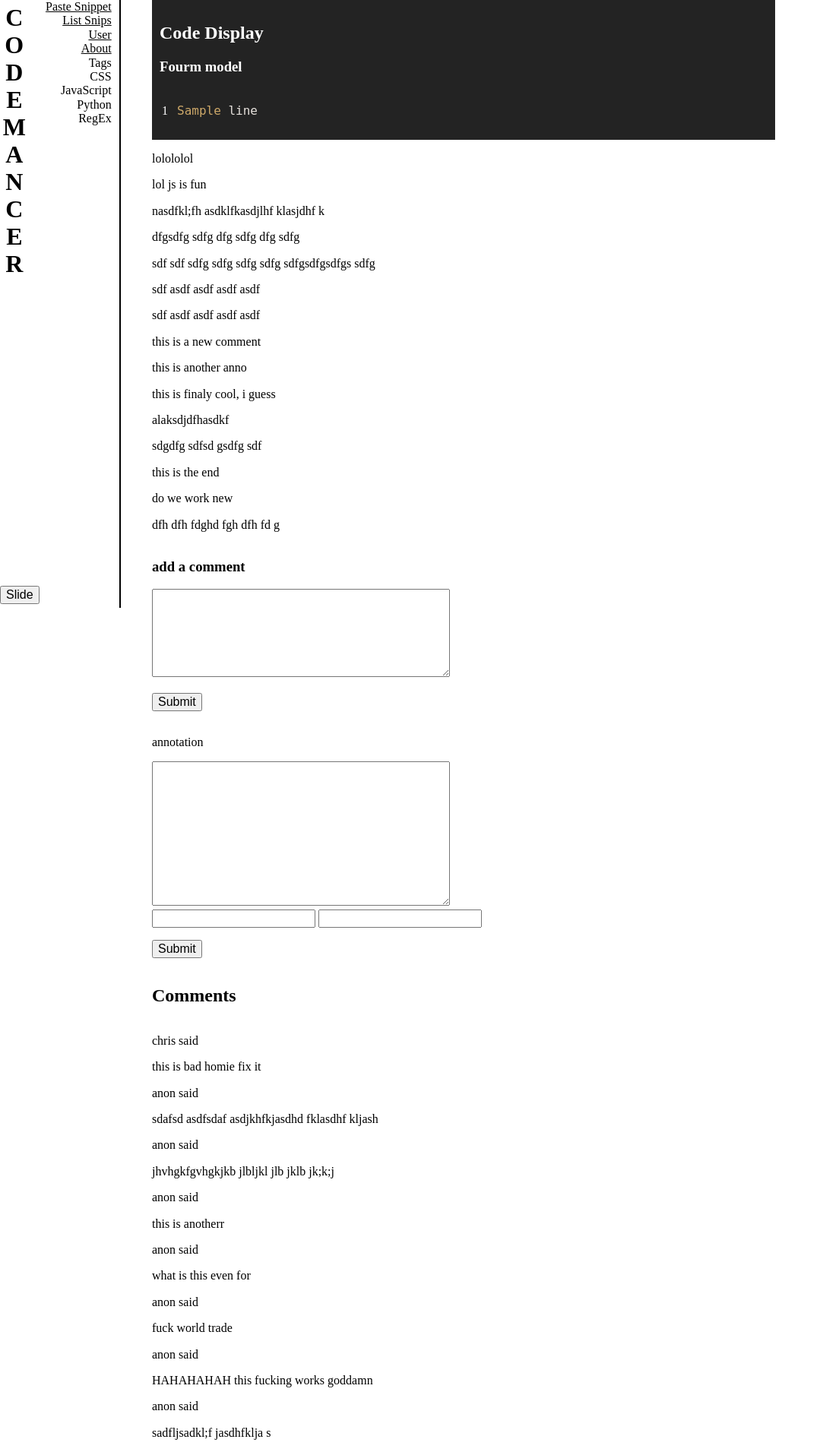
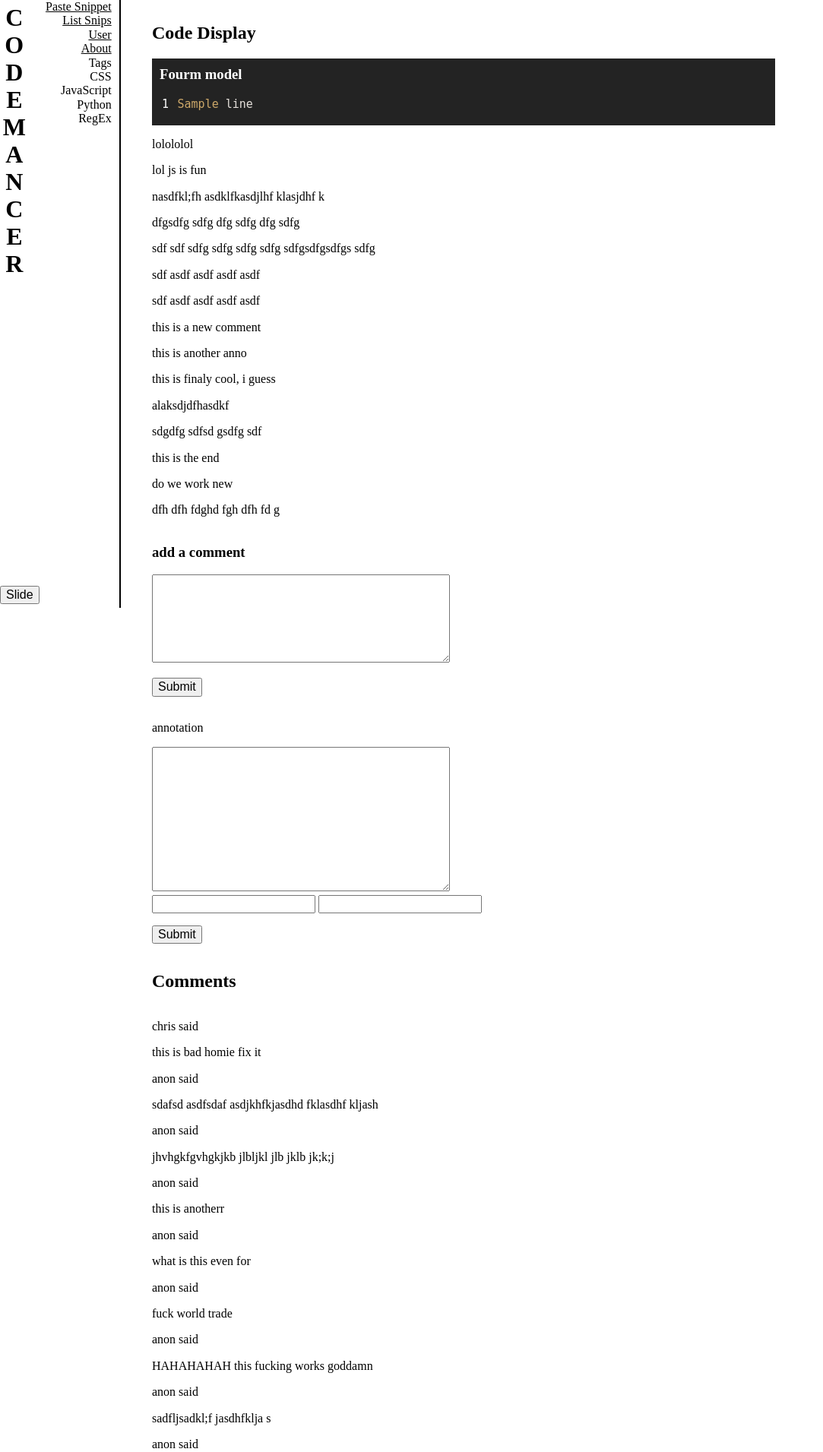
Before and after one commit to chrisrhayden/codemancer, a Django app: template pages/templates/detail.html in a window 1280 px wide. Shown: the top 1911 px of the page at 76% size, without its empty margins (0-1083 px from the left). Run offline with Django 3.2, Linux system fonts and the light colour scheme; data comes from the database, SQL or seed files in the repository; the template is opened without the code that fills it: values that come from a table or form of the project are taken from there, most other values are stand-ins (such as "Sample title", 1, 10 or a date in 2020); data that the repository does not hold is empty; some libraries are stand-ins or nearby versions.

Commit message:
worked on detail css

```diff
--- a/pages/static/pages/css/detail.css
+++ b/pages/static/pages/css/detail.css
@@ -1,11 +1,17 @@
 .first-section {
     grid-area: main;
 
+    margin: 10px 0 0 0;
     display: grid;
-    grid-template-rows: auto auto;
+    grid-template-rows: auto auto auto;
     grid-template-areas:
+        'head'
         'snip'
         'com'
+}
+
+#page-head {
+    grid-area: head;
 }
 
 .code-snip {
@@ -19,6 +25,10 @@
     padding: 10px;
 }
 
+.code-snip h3 {
+    margin: 0 0 10px 0;
+}
+
 .number-span {
     display: inline;
     color: white;
@@ -27,3 +37,9 @@
 .hljs {
     display: inline;
 }
+
+.code-row {
+    line-height: 0;
+    font-size: 15px;
+    font-family: monospace, monospace;
+}
--- a/pages/templates/detail.html
+++ b/pages/templates/detail.html
@@ -13,12 +13,19 @@
 
 
 {% block first_block %}
+  <div id='page-head'>
+    <h2 class='page-title'>Code Display</h2>
+  </div>
+
   <div class='code-snip' data-pk='{{ snippet.id }}'>
-    <h2 class='page-title'>Code Display</h2>
     <h3>{{ snippet.title }}</h3>
     <table>
       {% for line in code_lines %}
-      <tr><td class='line-number'>{{ forloop.counter }}</td><td><pre class='code-pre'><code data-line='{{ forloop.counter }}'>{{ line }}</code></pre></td></tr>
+        <tr class='code-row'>
+          <td class='line-number'>{{ forloop.counter }}</td>
+          <td><pre class='code-pre'><code data-line='{{ forloop.counter }}'>{{ line }}</code></pre>
+          </td>
+        </tr>
       {% endfor %}
     </table>
   </div>
```
